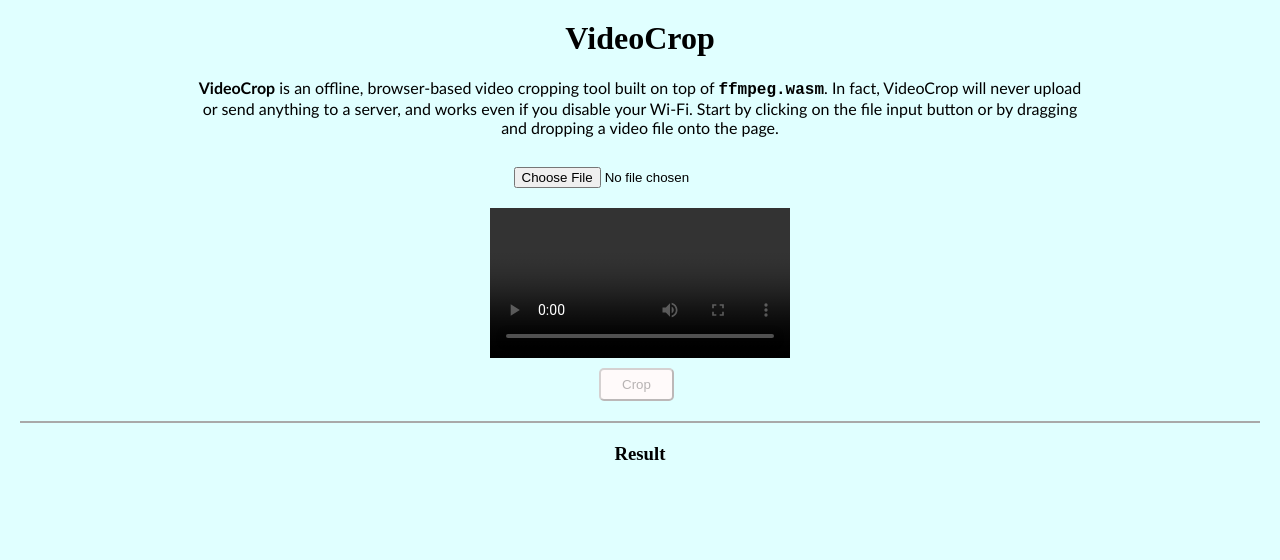
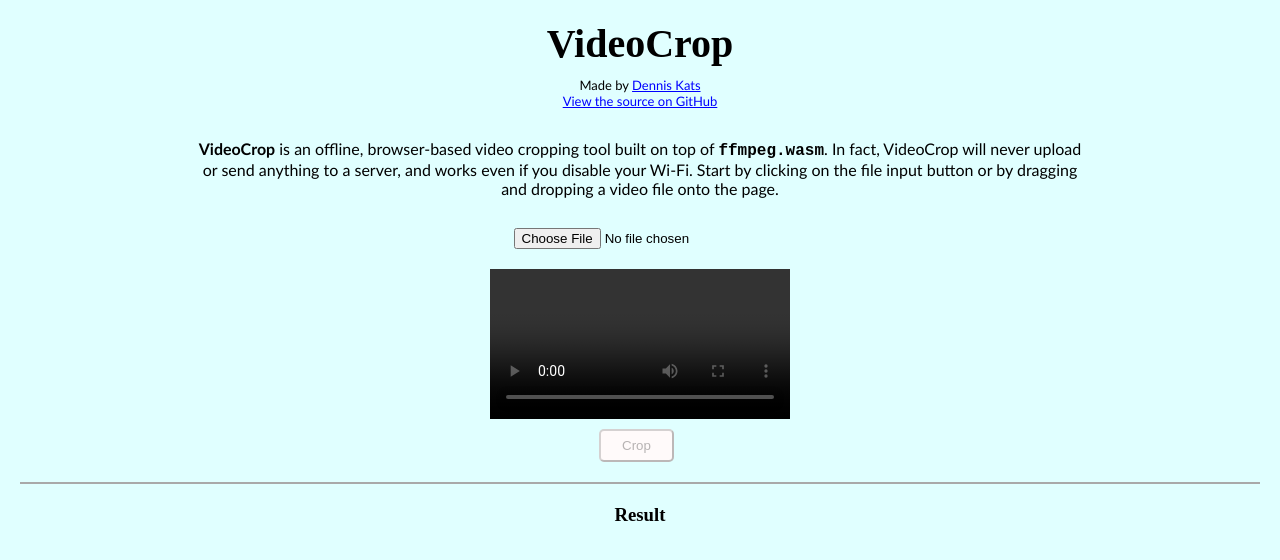
Before and after one commit to denk0403/VideoCrop, a website: page public/index.html in a window 1280 px wide. Drawn offline with Linux system fonts and the light colour scheme.

Commit message:
Small tweaks

```diff
--- a/index.js
+++ b/index.js
@@ -11,4 +11,4 @@
 app.use(express.static(path.join(__dirname, "./public")));
 
 const PORT = 5501;
-app.listen(PORT, () => console.log(`listening on port ${PORT}`));
+app.listen(PORT, () => console.log(`listening on port ${PORT}: ${`http://localhost:${PORT}`}`));
--- a/public/index.html
+++ b/public/index.html
@@ -3,7 +3,21 @@
         <meta charset="UTF-8" />
         <meta http-equiv="X-UA-Compatible" content="IE=edge" />
         <meta name="viewport" content="width=device-width, initial-scale=1.0" />
+        <meta name="keywords" content="video, crop, ffmpeg" />
+        <meta name="author" content="Dennis Kats" />
+        <meta name="description" content="A browser-based video cropping tool." />
         <title>VideoCrop</title>
+
+        <link rel="icon" href="./icon.png" />
+
+        <!-- Open Graph protocol support-->
+        <meta property="og:title" content="VideoCrop" />
+        <meta property="og:type" content="website" />
+        <meta property="og:description" content="A browser-based video cropping tool." />
+
+        <!-- Twitter Card support-->
+        <meta name="twitter:card" content="summary" />
+
         <script async src="./swWrapper.js"></script>
         <script defer src="./ffmpeg.min.js"></script>
         <script defer src="./index.js"></script>
@@ -20,7 +34,26 @@
             }
 
             #title {
-                font: bold 2rem "Gotham", serif;
+                font: bold 2.5rem "Gotham", serif;
+                margin-bottom: 0;
+            }
+
+            #author {
+                display: inline-block;
+                font-family: "Trebuchet MS";
+                font-size: small;
+                margin-bottom: 30px;
+            }
+
+            #author a {
+                color: blue;
+                display: inline-block;
+                transition: transform 0.25s linear;
+            }
+
+            #author a:hover {
+                color: rgb(0, 0, 169);
+                transform: scale(1.05, 1.05);
             }
 
             #description {
@@ -108,6 +141,14 @@
     </head>
     <body>
         <h1 id="title">VideoCrop</h1>
+
+        <p id="author">
+            <span style="display: block"
+                >Made by <a href="https://github.com/denk0403">Dennis Kats</a>
+            </span>
+            <a href="https://github.com/denk0403/VideoCrop">View the source on GitHub</a>
+        </p>
+
         <p id="description">
             <span style="font-weight: bold">VideoCrop</span> is an offline, browser-based video
             cropping tool built on top of
```
Also changed, not shown: README.md (added), other/demo.png (added), public/icon.png (added).
